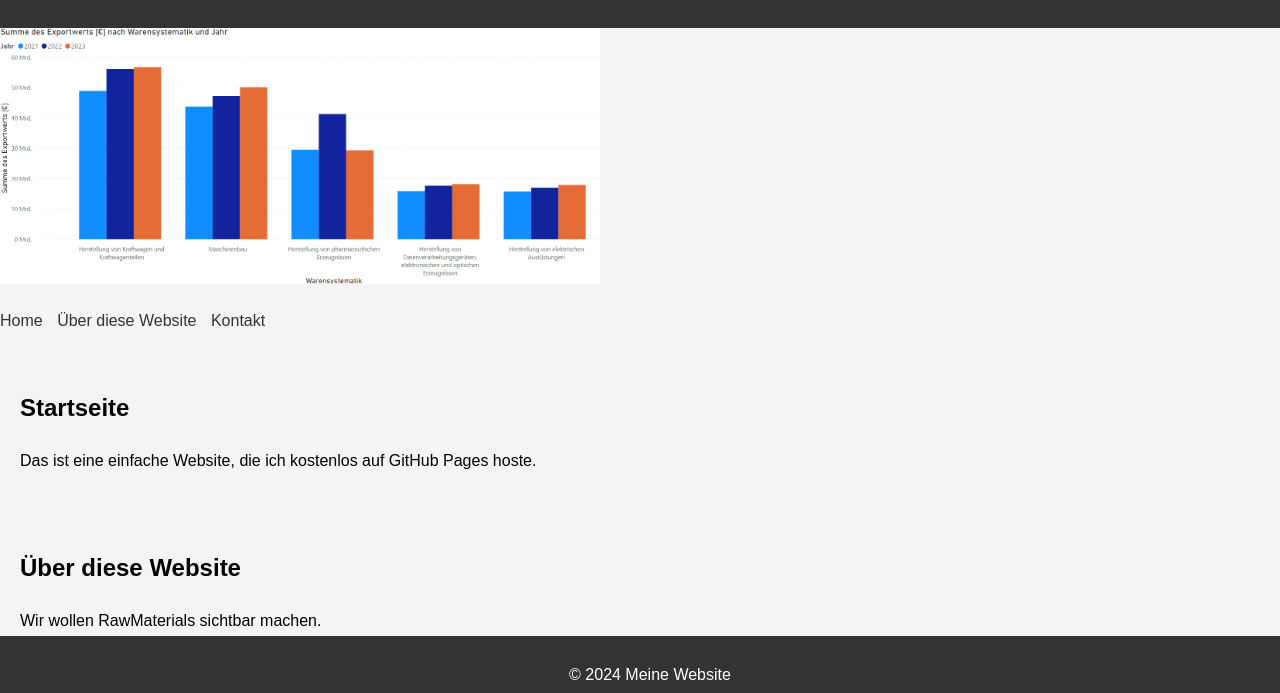
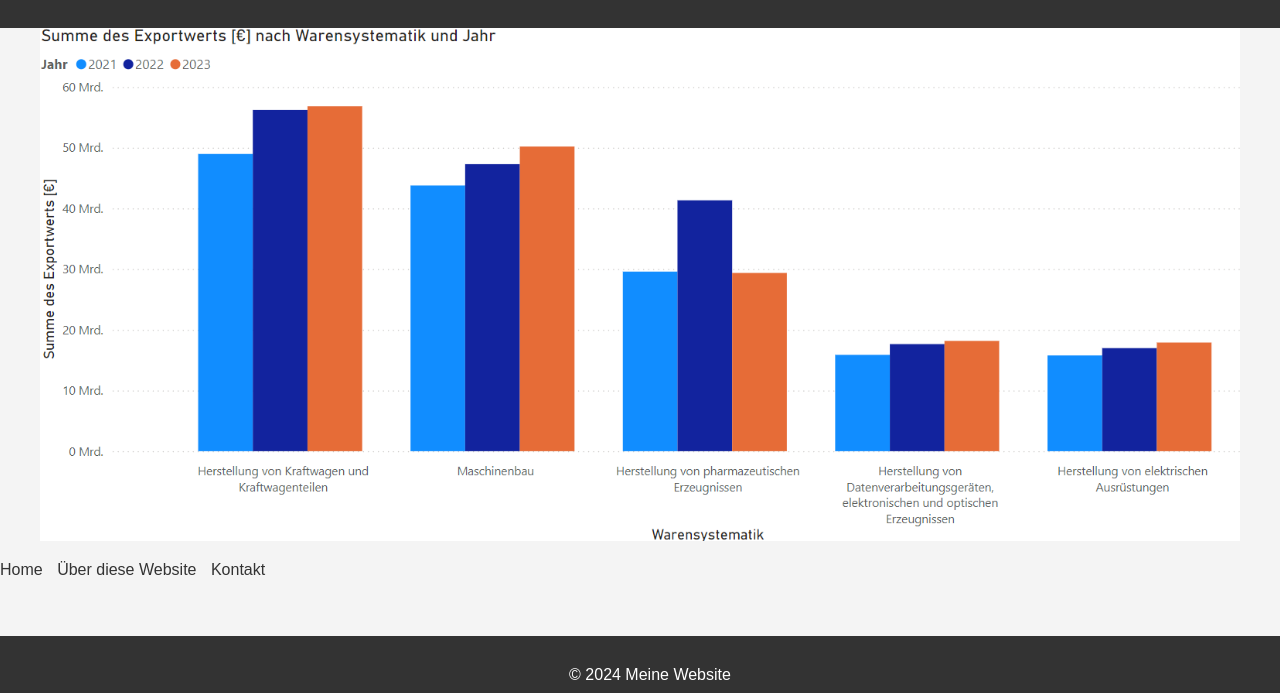
Before and after one commit to Krueki/RawMaterials, a plain HTML site: page index.html in a window 1280 px wide. Shown: the part 86-779 px from the top of the page. Drawn offline with Linux system fonts and the light colour scheme.

Commit message:
Update index.html
Bild bearbeiten u.a. zentrieren und vergrößern

```diff
--- a/index.html
+++ b/index.html
@@ -13,7 +13,18 @@
         <h1>Willkommen zur Raw Materials Übersicht</h1>
     </header>
 
- <img src="Images/BaWue Top5.png" alt="Die 5 Stärksten Wirtschaftszweige in Baden-Württemberg 2021-2023" style="width:100%; max-width:600px;">
+        <style>
+        /* Bild zentrieren und skalieren */
+        .centered-image {
+            display: block;
+            margin-left: auto;
+            margin-right: auto;
+            width: 95%;  /* Bildbreite auf 95% der Bildschirmbreite setzen */
+            max-width: 1200px;  /* Optional: maximale Breite festlegen */
+        }
+    </style>
+
+ <img src="Images/BaWue Top5.png" alt="Die 5 Stärksten Wirtschaftszweige in Baden-Württemberg 2021-2023" class = "centered-image">
 
 
     <nav>
```
